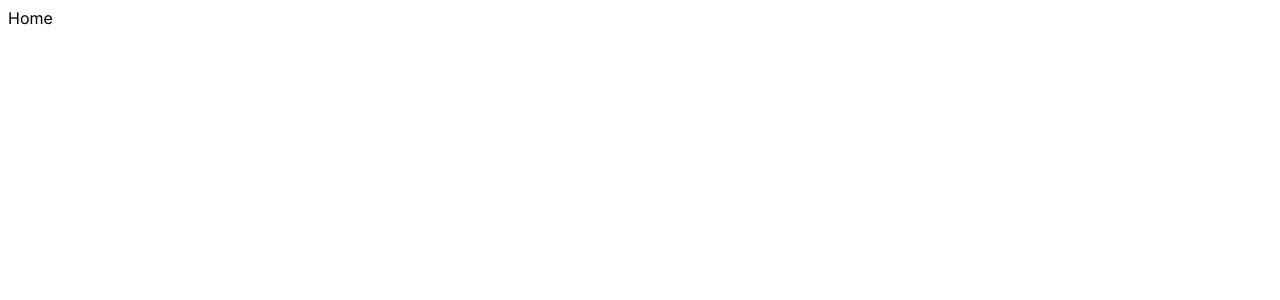
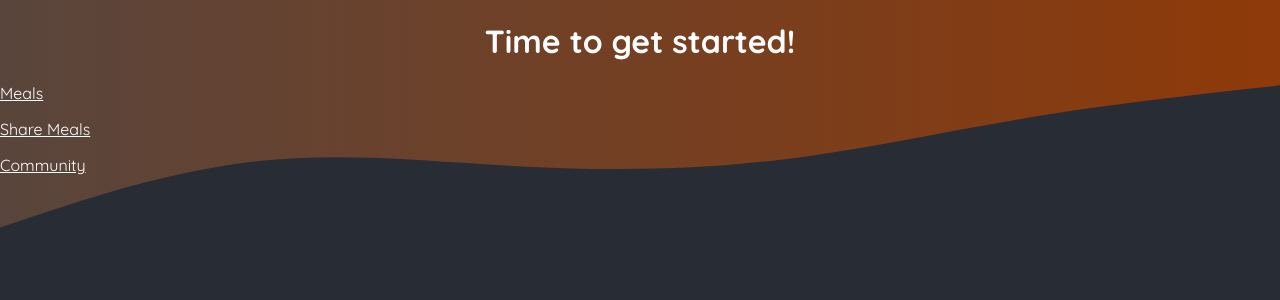
Before and after one commit to bartekfr/next-app, a Next.js app: page / in a window 1280 px wide. Shown: the top 300 px of the page. Built offline with nearby package versions, Linux system fonts and the light colour scheme.

Commit message:
Add some pages

```diff
--- a/src/app/globals.css
+++ b/src/app/globals.css
@@ -0,0 +1,59 @@
+@import url('https://fonts.googleapis.com/css2?family=Quicksand:wght@400;600;700&family=Montserrat:wght@400;700&display=swap');
+
+* {
+  box-sizing: border-box;
+}
+
+html {
+  font-family: 'Quicksand', sans-serif;
+}
+
+body {
+  margin: 0;
+  background: radial-gradient(#282c34, #282c34);
+}
+
+.header-background {
+  position: absolute;
+  width: 100%;
+  height: 320px;
+  top: 0;
+  left: 0;
+  z-index: -1;
+}
+
+svg {
+  display: block;
+  width: 100%;
+  height: auto;
+}
+
+.not-found {
+  margin-top: 5rem;
+  text-align: center;
+}
+
+.not-found h1 {
+  font-size: 5rem;
+  margin: 0px;
+  font-weight: 900;
+  color: #262626;
+  text-transform: uppercase;
+  background: linear-gradient(90deg, #f9572a, #ffc905);
+  background-clip: text;
+  -webkit-background-clip: text;
+  -webkit-text-fill-color: transparent;
+  background-size: cover;
+  background-position: center;
+  font-family: 'Montserrat', sans-serif;
+}
+
+.not-found p {
+  font-size: 1.5rem;
+  font-weight: 500;
+  color: #ddd8d8;
+}
+
+a {
+    color: #fff;
+}
--- a/src/app/layout.tsx
+++ b/src/app/layout.tsx
@@ -1,22 +1,42 @@
-import type { Metadata } from "next";
-import { Inter } from "next/font/google";
-import "./globals.css";
+import './globals.css';
 
-const inter = Inter({ subsets: ["latin"] });
-
-export const metadata: Metadata = {
-  title: "Create Next App",
-  description: "Generated by create next app",
+export const metadata = {
+  title: 'NextLevel Food',
+  description: 'Delicious meals, shared by a food-loving community.',
 };
 
-export default function RootLayout({
-  children,
-}: Readonly<{
-  children: React.ReactNode;
-}>) {
+
+interface RootLayoutProps {
+  children: React.ReactNode
+}
+
+export default function RootLayout({ children }: RootLayoutProps) {
   return (
     <html lang="en">
-      <body className={inter.className}>{children}</body>
+      <body>
+        <div className="header-background">
+          <svg xmlns="http://www.w3.org/2000/svg" viewBox="0 0 1440 320">
+            <defs>
+              <linearGradient id="gradient" x1="0%" y1="0%" x2="100%" y2="0%">
+                <stop
+                  offset="0%"
+                  style={{ stopColor: '#59453c', stopOpacity: '1' }}
+                />
+                <stop
+                  offset="100%"
+                  style={{ stopColor: '#8f3a09', stopOpacity: '1' }}
+                />
+              </linearGradient>
+            </defs>
+            <path
+              fill="url(#gradient)"
+              d="M0,256L48,240C96,224,192,192,288,181.3C384,171,480,181,576,186.7C672,192,768,192,864,181.3C960,171,1056,149,1152,133.3C1248,117,1344,107,1392,101.3L1440,96L1440,0L1392,0C1344,0,1248,0,1152,0C1056,0,960,0,864,0C768,0,672,0,576,0C480,0,384,0,288,0C192,0,96,0,48,0L0,0Z"
+            ></path>
+          </svg>
+        </div>
+
+        {children}
+      </body>
     </html>
   );
 }
--- a/src/app/page.tsx
+++ b/src/app/page.tsx
@@ -1,9 +1,14 @@
-import Image from "next/image";
+import Link from "next/link";
 
 export default function Home() {
   return (
     <main>
-      Home
+      <h1 style={{ color: 'white', textAlign: 'center' }}>
+        Time to get started!
+      </h1>
+      <p><Link href='/meals'>Meals</Link></p>
+      <p><Link href='/meals/share'>Share Meals</Link></p>
+      <p><Link href='/community'>Community</Link></p>
     </main>
   );
 }
```
Also changed, not shown: src/app/community/page.tsx (added, +8 -0 lines), src/app/meals/[meal]/page.tsx (added, +8 -0 lines), src/app/meals/page.tsx (added, +8 -0 lines), src/app/meals/share/page.tsx (added, +8 -0 lines).
